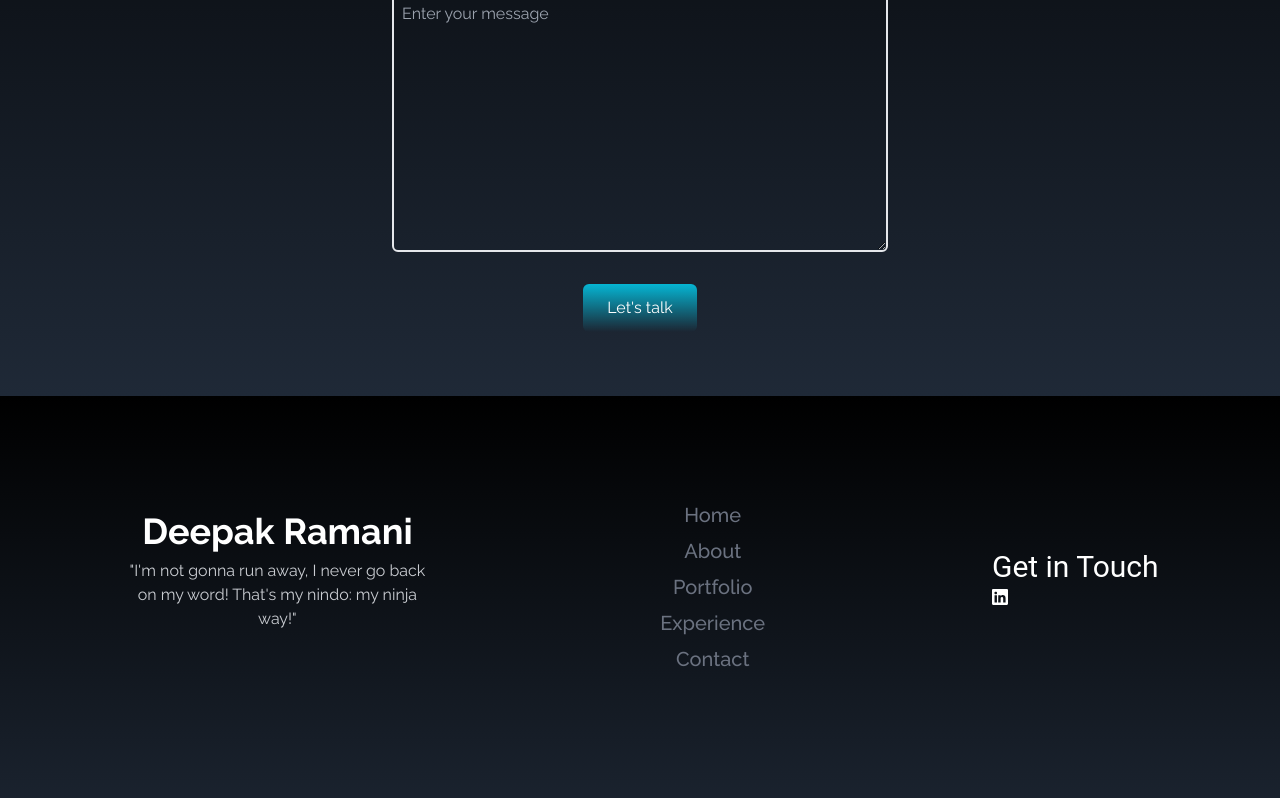
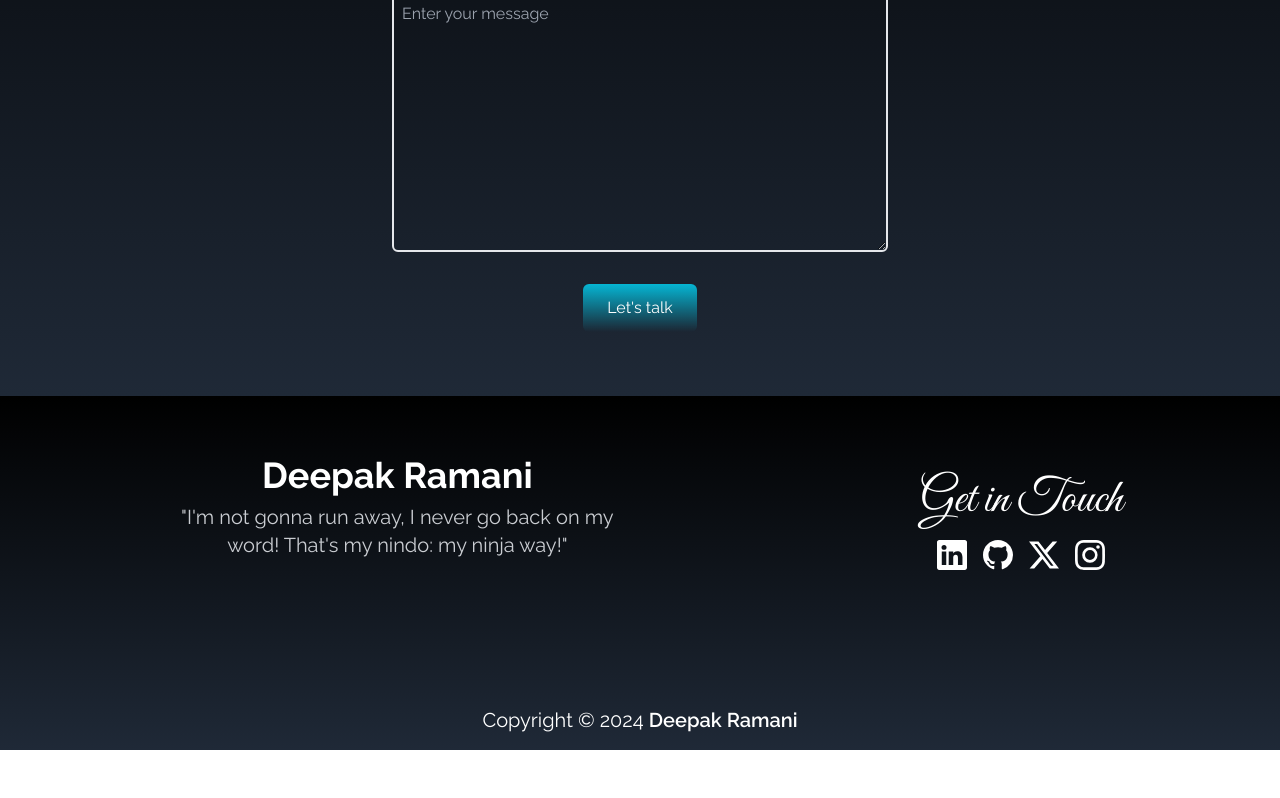
Before and after one commit to deepakxramani/my-portfolio, a React (Create React App) app: page / in a window 1280 px wide. Shown: the part 4083-4881 px from the top of the page. After the commit the page ends 4833 px from the top, so only its background shows below. Built offline with nearby package versions, Linux system fonts and the light colour scheme.

Commit message:
ui update

```diff
--- a/src/components/Footer.jsx
+++ b/src/components/Footer.jsx
@@ -1,6 +1,6 @@
 import React from 'react';
 import { Link } from "react-scroll"
-import { BsLinkedin } from "react-icons/bs";
+import { BsLinkedin, BsGithub, BsTwitterX, BsInstagram } from "react-icons/bs";
 
 
 export const Footer = () => {
@@ -30,38 +30,31 @@ export const Footer = () => {
   return (
     <footer
       name="contact"
-      className="w-full
+      className="w-full h-fit
       bg-gradient-to-b from-black to-gray-800 p-4 text-white"
-      style={{height:'60vh'}}
+
     >
 
-    <div className='mx-auto flex items-center justify-around flex-row text-center m-10'>
-      <div style={{width:'25%'}}>
-        <h2 className='text-4xl font-bold capitalize leading-10'>Deepak Ramani</h2>
-        <p className='my-2 mx-auto' style={{color:'#cacdd2'}}>"I'm not gonna run away, I never go back on my word! That's my nindo: my ninja way!"</p>
-        </div>
-        <div style={{display:'flex',alignItems:'center',justifyContent:'space-between',marginTop:25}}>
-        <ul className="flex flex-col text-center my-5">
-        {links.map(({id,link})=>(
-        <li key={id} className="px-4 py-1 cursor-pointer capitalize font-medium text-xl
-             text-gray-500 hover:scale-105 duration-200 hover:text-cyan-500">
-          <Link to={link} smooth duration={500} >
-            {link}
-            </Link>
-        </li>
-
-      ))}
-
-      </ul>
+    <div className='mx-auto flex items-center justify-around sm:flex-row flex-col text-center m-10'>
+      <div className='flex items-center justify-center flex-col'>
+        <h2 className='sm:text-4xl text-3xl font-bold capitalize leading-10'>Deepak Ramani</h2>
+        <p className='my-2 mx-4 sm:max-w-md sm:text-xl' style={{color:'#cacdd2'}}>"I'm not gonna run away, I never go back on my word! That's my nindo: my ninja way!"</p>
         </div>
 
-        <div>
-          <h2 style={{fontFamily:'Roboto',fontSize:30}}>Get in Touch</h2>
-          <div>
-            <BsLinkedin/>
+        <div className='flex items-center justify-center flex-col mt-6'>
+          <h2 className='font-signature sm:text-5xl text-4xl'>Get in Touch</h2>
+          <div className='flex flex-row gap-4 mt-4'>
+            <a href='https://www.linkedin.com/in/deepakxramani/' target='_blank' className='hover:text-cyan-500 duration-200 ease-in-out cursor-pointer'><BsLinkedin size={30} /></a>
+            <a href='https://github.com/deepakxramani' target='_blank' className='hover:text-cyan-500 duration-200 ease-in-out cursor-pointer'><BsGithub size={30}/></a>
+            <a href='https://x.com/deepakxramani' target='_blank' className='hover:text-cyan-500 duration-200 ease-in-out cursor-pointer'><BsTwitterX size={30} /></a>
+            <a href='https://www.instagram.com/deepakxramani/' target='_blank' className='hover:text-cyan-500 duration-200 ease-in-out cursor-pointer'><BsInstagram size={30} /></a>
           </div>
       </div>
 
+    </div>
+
+    <div className='flex items-center justify-center'>
+      <p className='sm:mt-24 sm:text-xl text-sm'>Copyright &#169; 2024 <Link to={'home'} smooth duration={500}><span className='font-semibold hover:text-cyan-500 duration-200 ease-in-out cursor-pointer'>Deepak Ramani</span></Link></p>
     </div>
 
 
```
